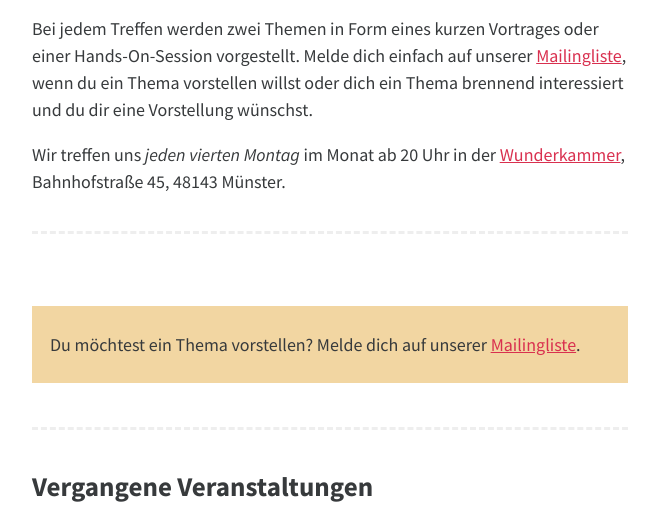
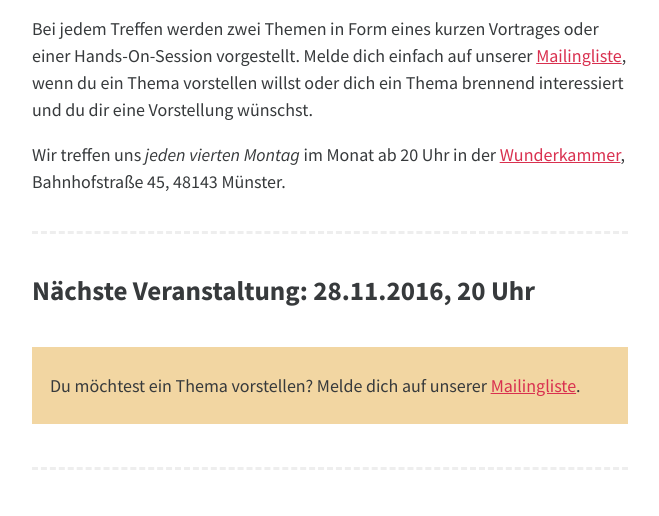
Before and after one commit to WWMuenster/wwmuenster.github.io, a website: page index.html in a window 1280 px wide. Shown: the part 256-772 px from the top of the page, without its empty margins (40-699 px from the left). Drawn offline with Linux system fonts and the light colour scheme.

Commit message:
Update upcoming date

```diff
--- a/index.html
+++ b/index.html
@@ -28,6 +28,7 @@
                 Bahnhofstraße 45, 48143 Münster.</p>
         </section>
         <section class="upcoming">
+            <h2 class="upcoming-title">Nächste Veranstaltung: 28.11.2016, 20 Uhr</h2>
             <div class="call">Du möchtest ein Thema vorstellen? Melde dich auf unserer <a href="#mailingliste">Mailingliste</a>.
             </div>
         </section>
```
